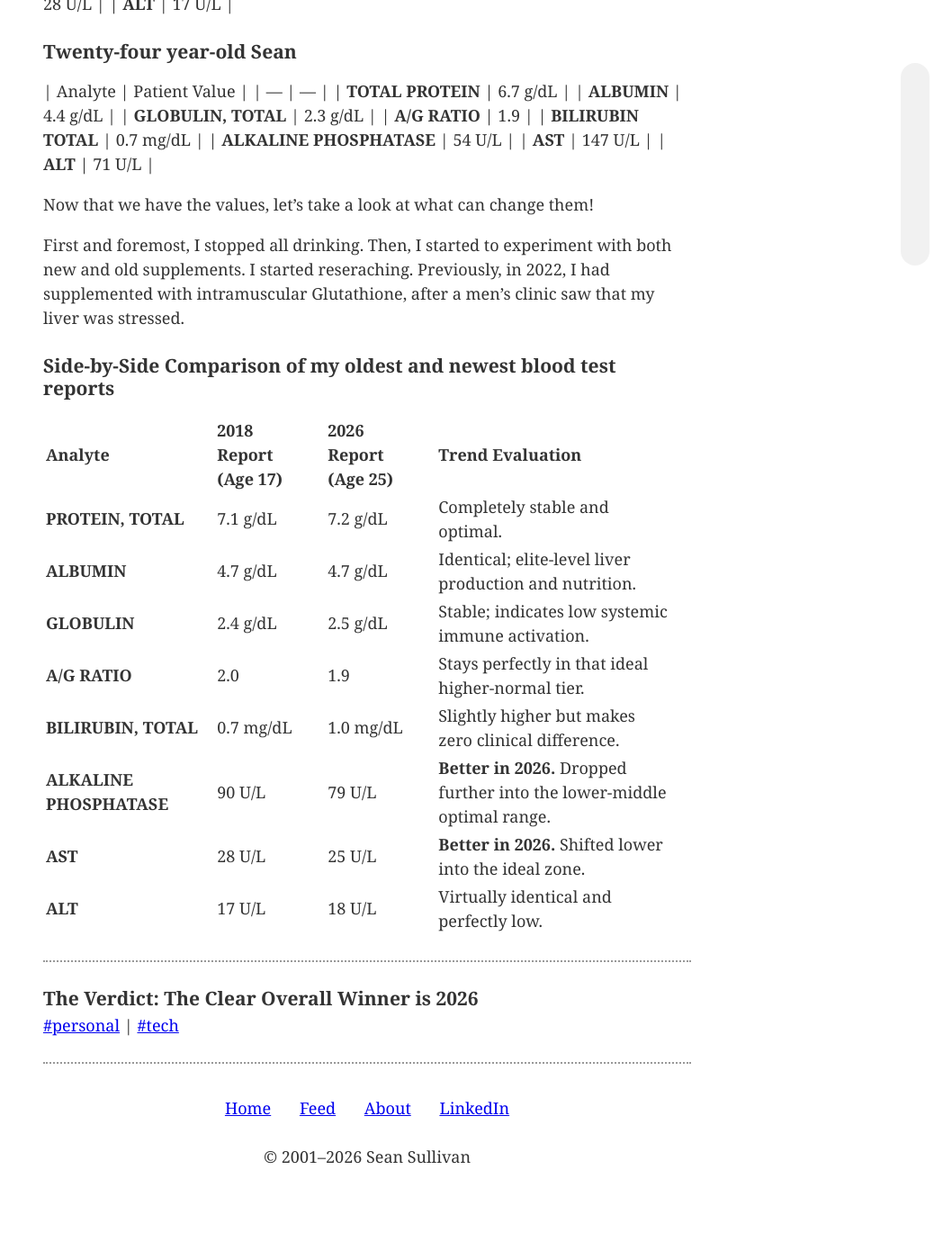
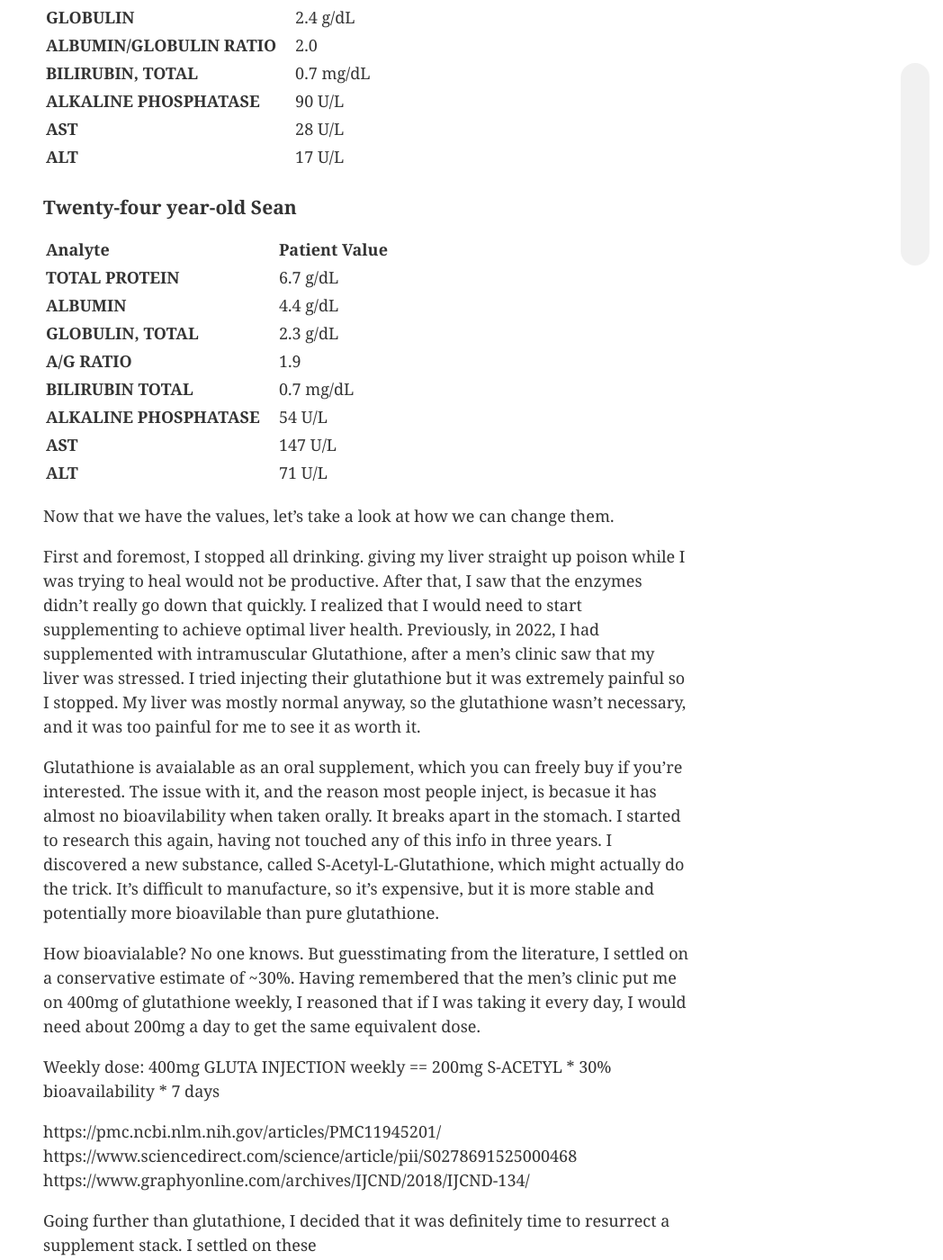
Before and after one commit to 0sps/sull1van.com, a Jekyll site: the page built from _posts/2026-05-19-Best-liver-of-all-time.md, in a window 1280 px wide and 1400 px high, scrolled down 1267 px. Shown: the whole window at 90% size, without its empty margins (232-1280 px from the left). Built offline with Jekyll 4.4.1, drawn with Linux system fonts in a browser that asks for light colours; before the commit the page ends 2584 px from its top, so only the background shows below that; some of the changed text lies outside the part shown.

Commit message:
new files

```diff
--- a/_posts/2026-05-19-Best-liver-of-all-time.md
+++ b/_posts/2026-05-19-Best-liver-of-all-time.md
@@ -33,7 +33,9 @@ After some Googling, I came across these 'trend' inclinations for what makes som
 
 Also, it's important to note that there really isn't such thing as a 'liver panel', however you can get a Comprehensive Metabolic Panel, which tests basically all of these and more. From my CMP results, I filtered out these values, since they are the most relevant in my opinion.
 
+
 ### Seventeen year-old Sean
+
 | Analyte | Patient Value |
 | --- | --- |
 | **PROTEIN, TOTAL** | 7.1 g/dL |
@@ -46,6 +48,7 @@ Also, it's important to note that there really isn't such thing as a 'liver pane
 | **ALT** | 17 U/L |
 
 ### Twenty-four year-old Sean
+
 | Analyte | Patient Value |
 | --- | --- |
 | **TOTAL PROTEIN** | 6.7 g/dL |
@@ -58,9 +61,40 @@ Also, it's important to note that there really isn't such thing as a 'liver pane
 | **ALT** | 71 U/L |
 
 
-Now that we have the values, let's take a look at what can change them!
+Now that we have the values, let's take a look at how we can change them.
 
-First and foremost, I stopped all drinking. Then, I started to experiment with both new and old supplements. I started reseraching. Previously, in 2022, I had supplemented with intramuscular Glutathione, after a men's clinic saw that my liver was stressed.
+First and foremost, I stopped all drinking. giving my liver straight up poison while I was trying to heal would not be productive. After that, I saw that the enzymes didn't really go down that quickly. I realized that I would need to start supplementing to achieve optimal liver health. Previously, in 2022, I had supplemented with intramuscular Glutathione, after a men's clinic saw that my liver was stressed. I tried injecting their glutathione but it was extremely painful so I stopped. My liver was mostly normal anyway, so the glutathione wasn't necessary, and it was too painful for me to see it as worth it.
+
+Glutathione is avaialable as an oral supplement, which you can freely buy if you're interested. The issue with it, and the reason most people inject, is becasue it has almost no bioavilability when taken orally. It breaks apart in the stomach. I started to research this again, having not touched any of this info in three years. I discovered a new substance, called S-Acetyl-L-Glutathione, which might actually do the trick. It's difficult to manufacture, so it's expensive, but it is more stable and potentially more bioavilable than pure glutathione.
+
+How bioavialable? No one knows. But guesstimating from the literature, I settled on a conservative estimate of ~30%. Having remembered that the men's clinic put me on 400mg of glutathione weekly, I reasoned that if I was taking it every day, I would need about 200mg a day to get the same equivalent dose.
+
+Weekly dose:
+400mg GLUTA INJECTION weekly == 200mg S-ACETYL * 30% bioavailability * 7 days
+
+
+https://pmc.ncbi.nlm.nih.gov/articles/PMC11945201/
+https://www.sciencedirect.com/science/article/pii/S0278691525000468
+https://www.graphyonline.com/archives/IJCND/2018/IJCND-134/
+
+
+Going further than glutathione, I decided that it was definitely time to resurrect a supplement stack. I settled on these
+
+I settled on the following:
+- Grape Seed Extract
+- Fish Oil, specifically Nordic Naturals Complete Omega Xtra
+- S-Acetyl-L-Glutathione, 200mg a day
+- TMG, 4g a day (that is not a typo)
+- NAC, 600mg a day
+- Turmeric, 1g a day
+- Elderberry extract, 500mg a day
+
+The last few weren't really for my liver, but for overall health.
+
+After running this stack, I took a blood test and saw that I was back in the normal range. Nice! But what I also saw was that it was *not* the best test I'd ever taken. So I went one step further. I got glutathione again, and started injecting with 600mg weekly. While it was painful, I reasoned this would be a temporary discomfort for a permanent liver regeneration that would help me finally achieve my goal.
+
+Finally, in May of 2026, I got what was the first truly successful test. Let's take a look of my oldest and newest tests, side by side:
+
 
 ### Side-by-Side Comparison of my oldest and newest blood test reports
 
@@ -78,3 +112,7 @@ First and foremost, I stopped all drinking. Then, I started to experiment with b
 ---
 
 ### The Verdict: The Clear Overall Winner is **2026**
+
+As I said before, liver / metabolic health is a composite of multiple readings, not just one. I highlight ALT and AST since they are the canaries for alcohol consumption. But there are others. And when you take a look at the entire metabolic picture, you can see that I clearly win out in my latest blood test.
+
+Success. I now have the best functioning liver of my entire life.
```
Also changed, not shown: 1 other file.
